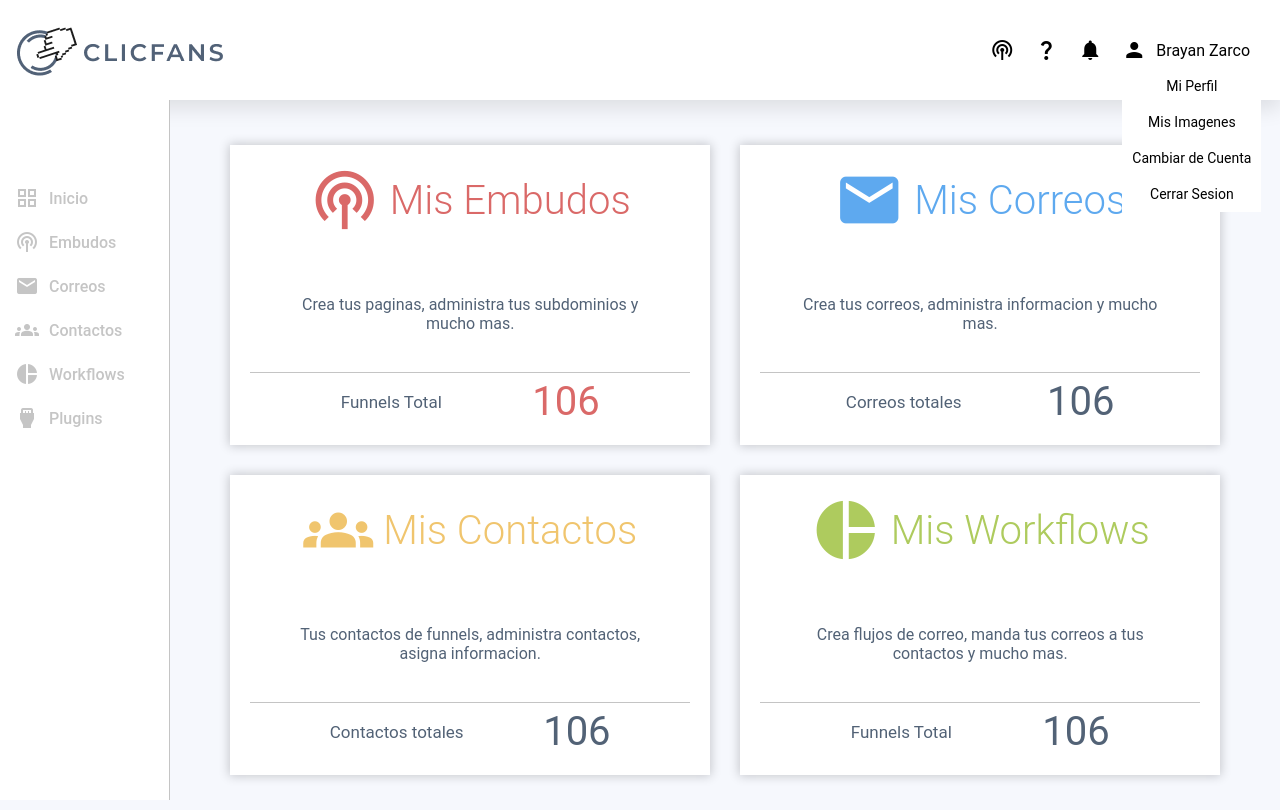
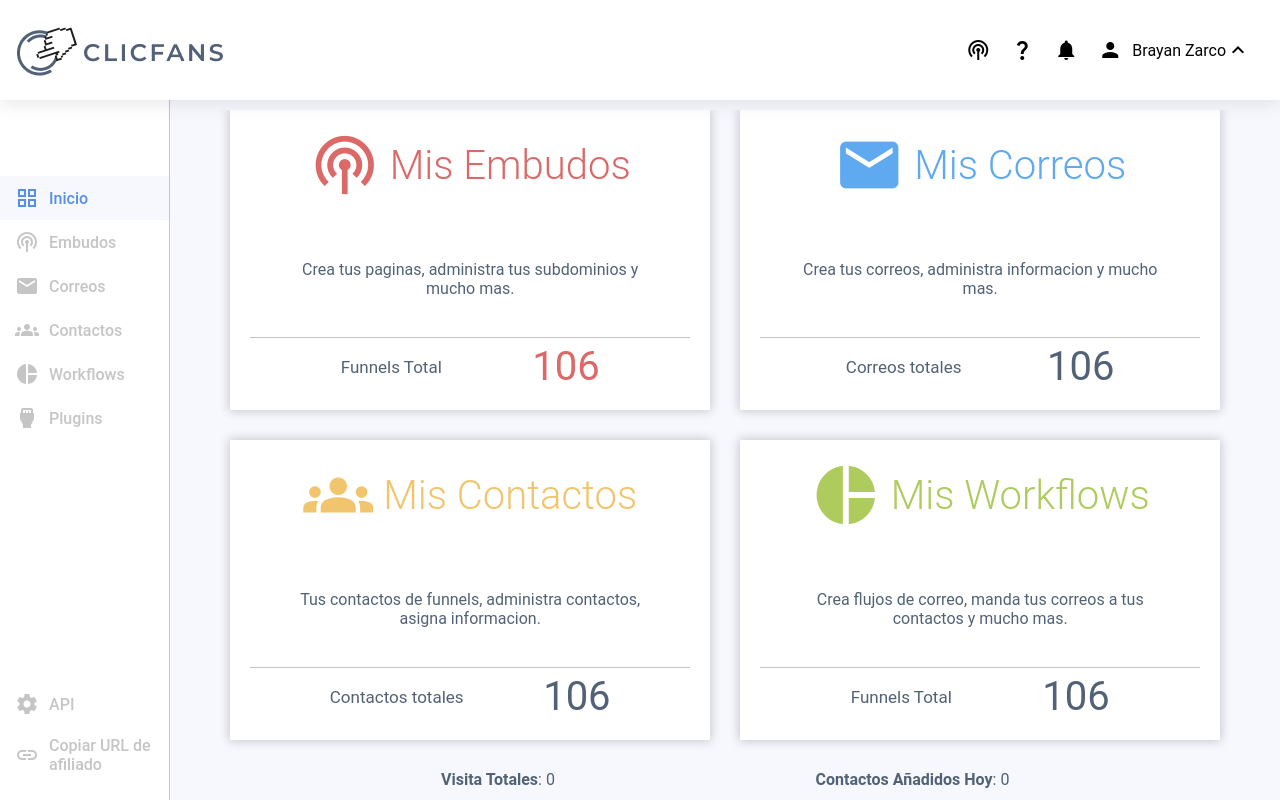
Before and after one commit to H3lltronik/prueba-reclutamiento-clicfans, a PHP site: page / in a window 1280 px wide. Run offline with PHP 8.4, Linux system fonts and the light colour scheme; data that the repository does not hold is empty.

Commit message:
almost done

```diff
--- a/index.php
+++ b/index.php
@@ -30,9 +30,12 @@
             <span class="material-icons md-18">podcasts</span>
             <span class="material-icons md-18">question_mark</span>
             <span class="material-icons md-18">notifications</span>
-            <div class="menu menu--active">
+            <div class="menu">
                 <span class="material-icons md-18">person</span>
-                <span>Brayan Zarco</span>
+                <div class="menu_name">
+                    <span>Brayan Zarco</span>
+                    <span class="material-icons chevron md-18">expand_more</span>
+                </div>
 
                 <ul>
                     <li>Mi Perfil</li>
@@ -44,9 +47,9 @@
         </div>
     </header>
     <section class="app">
-        <nav>
-            <ul>
-                <li class="nav-item">
+        <nav class="main_nav">
+            <ul class="nav-ul">
+                <li class="nav-item nav-item--active">
                     <a class="" data-section="home">
                         <span class="material-icons md-18">grid_view</span>
                         <span>Inicio</span>
@@ -83,11 +86,28 @@
                     </a>
                 </li>
             </ul>
+
+            <nav class="nav_bottom">
+                <ul>
+                    <li class="nav-item">
+                        <a class="" data-section="plugins">
+                            <span class="material-icons md-18">settings</span>
+                            <span>API</span>
+                        </a>
+                    </li>
+                    <li class="nav-item">
+                        <a class="" data-section="plugins">
+                            <span class="material-icons md-18">link</span>
+                            <span>Copiar URL de afiliado</span>
+                        </a>
+                    </li>
+                </ul>
+            </nav>
         </nav>
         <main>
             <div class="contents">
 
-                <div class="app-item">
+                <div id="embudo-item" class="app-item">
                     <div class="app-item_title red-text">
                     <span class="material-icons md-18">podcasts</span>
                         <span>Mis Embudos</span>
@@ -97,11 +117,11 @@
                     </div>
                     <div class="app-item_footer">
                         <span>Funnels Total</span>
-                        <span class="app-item_number red-text">106</span>
+                        <span id="embudo-qnt" class="app-item_number red-text">106</span>
                     </div>
                 </div>
 
-                <div class="app-item">
+                <div id="mail-item" class="app-item">
                     <div class="app-item_title blue-text">
                     <span class="material-icons md-18">mail</span>
                         <span>Mis Correos</span>
@@ -111,11 +131,11 @@
                     </div>
                     <div class="app-item_footer">
                         <span>Correos totales</span>
-                        <span class="app-item_number">106</span>
+                        <span id="mail-qnt" class="app-item_number">106</span>
                     </div>
                 </div>
 
-                <div class="app-item">
+                <div id="contact-item" class="app-item">
                     <div class="app-item_title yellow-text">
                     <span class="material-icons md-18">groups</span>
                         <span>Mis Contactos</span>
@@ -125,11 +145,11 @@
                     </div>
                     <div class="app-item_footer">
                         <span>Contactos totales</span>
-                        <span class="app-item_number">106</span>
+                        <span id="contact-qnt" class="app-item_number">106</span>
                     </div>
                 </div>
 
-                <div class="app-item">
+                <div id="workflow-item" class="app-item">
                     <div class="app-item_title green-text">
                     <span class="material-icons md-18">pie_chart</span>
                         <span>Mis Workflows</span>
@@ -139,10 +159,15 @@
                     </div>
                     <div class="app-item_footer">
                         <span>Funnels Total</span>
-                        <span class="app-item_number">106</span>
+                        <span id="workflow-qnt" class="app-item_number">106</span>
                     </div>
                 </div>
 
+            </div>
+
+            <div class="main_footer">
+                <div><strong>Visita Totales</strong>: 0</div>
+                <div><strong>Contactos Añadidos Hoy</strong>: 0</div>
             </div>
         </main>
     </section>
@@ -150,7 +175,10 @@
     <script src="script.js"></script>
     <script>
         const data = <?php print($result); ?>;
-        console.log("data", data)
+        window.addEventListener('load', function () {
+            // initPage cames from script.js
+            window.initPage(data);
+        })
     </script>
 </body>
 </html>
--- a/script.js
+++ b/script.js
@@ -1,10 +1,12 @@
-window.addEventListener('load', function () {
+window.initPage = function (params) {
     enableNavActiveToggler();
     enableMenuClickAnim();
-})
+
+    initValues(params);
+}
 
 function enableNavActiveToggler () {
-    const navItems = document.querySelectorAll('.nav-item');
+    const navItems = document.querySelectorAll('.nav-ul .nav-item');
     let currSelected = 'correos';
 
     console.log("navItems", navItems)
@@ -27,3 +29,23 @@ function enableMenuClickAnim () {
         menu.classList.toggle('menu--active');
     })
 }
+
+function initValues (values) {
+    const embudoItem = document.getElementById('embudo-item');
+    const embudoQnt = document.getElementById('embudo-qnt');
+
+    const mailItem = document.getElementById('mail-item');
+    const mailQnt = document.getElementById('mail-qnt');
+
+    const contactItem = document.getElementById('contact-item');
+    const contactQnt = document.getElementById('contact-qnt');
+
+    const workflowItem = document.getElementById('workflow-item');
+    const workflowQnt = document.getElementById('workflow-qnt');
+
+    embudoQnt.innerHTML = values.embudos;
+    mailQnt.innerHTML = values.correos;
+    contactQnt.innerHTML = values.contactos;
+    workflowQnt.innerHTML = values.workflows;
+
+}
--- a/style.css
+++ b/style.css
@@ -34,31 +34,34 @@ header {
     z-index: 100;
     height: 100px;
     display: flex;
+    position: relative;
     align-items: center;
     justify-content: space-between;
     background-color: var(--header-color);
-    box-shadow: 0px 8px 19px 1px rgba(0, 0, 0, 0.1);
+    box-shadow: 0px 2px 19px 1px rgba(0, 0, 0, 0.1);
 }
 
-nav {
+.main_nav {
     width: 200px;
+    display: flex;
     padding-top: 60px;
+    flex-direction: column;
     height: calc(100vh - 100px);
     background-color: var(--nav-color);
     border-right: 1px solid var(--border-color);
 }
 
-nav ul {
+.main_nav ul {
     padding-left: 0;
     list-style: none;
     color: var(--faded-text-color);
 }
-nav ul li {
+.main_nav ul li {
     cursor: pointer;
     font-weight: 500;
 }
 
-nav ul li:hover {
+.main_nav ul li:hover {
     background-color: var(--active-hover-color);
 }
 
@@ -79,6 +82,8 @@ nav ul li:hover {
 
 .app {
     display: flex;
+    overflow: hidden;
+    position: relative;
     height: calc(100vh - 100px);
 }
 
@@ -208,3 +213,33 @@ main {
     opacity: 1;
     visibility: visible;
 }
+.menu .chevron {
+    transition: 0.3s ease-in-out;
+    transform: rotate(180deg);
+}
+.menu--active .chevron {
+    transform: rotate(0deg);
+}
+.menu_name {
+    display: flex;
+    align-items: center;
+}
+
+.nav_bottom {
+    margin-top: auto;
+    color: var(--faded-text-color);
+}
+
+.main_footer {
+    width: 100%;
+    display: flex;
+    flex-wrap: wrap;
+    margin-top: 30px;
+    align-items: center;
+    color: var(--strong-text-color);
+    justify-content: space-evenly;
+}
+
+main {
+    padding-bottom: 40px;
+}
```
